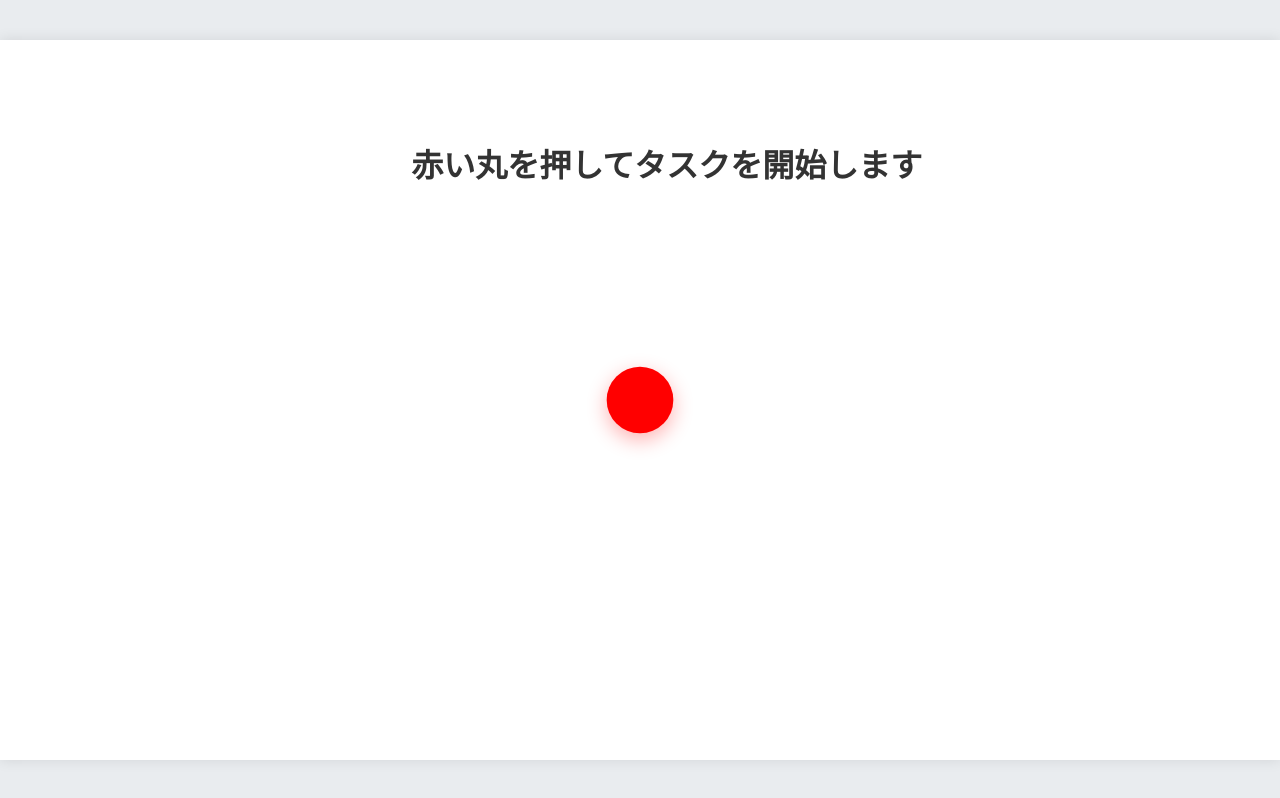
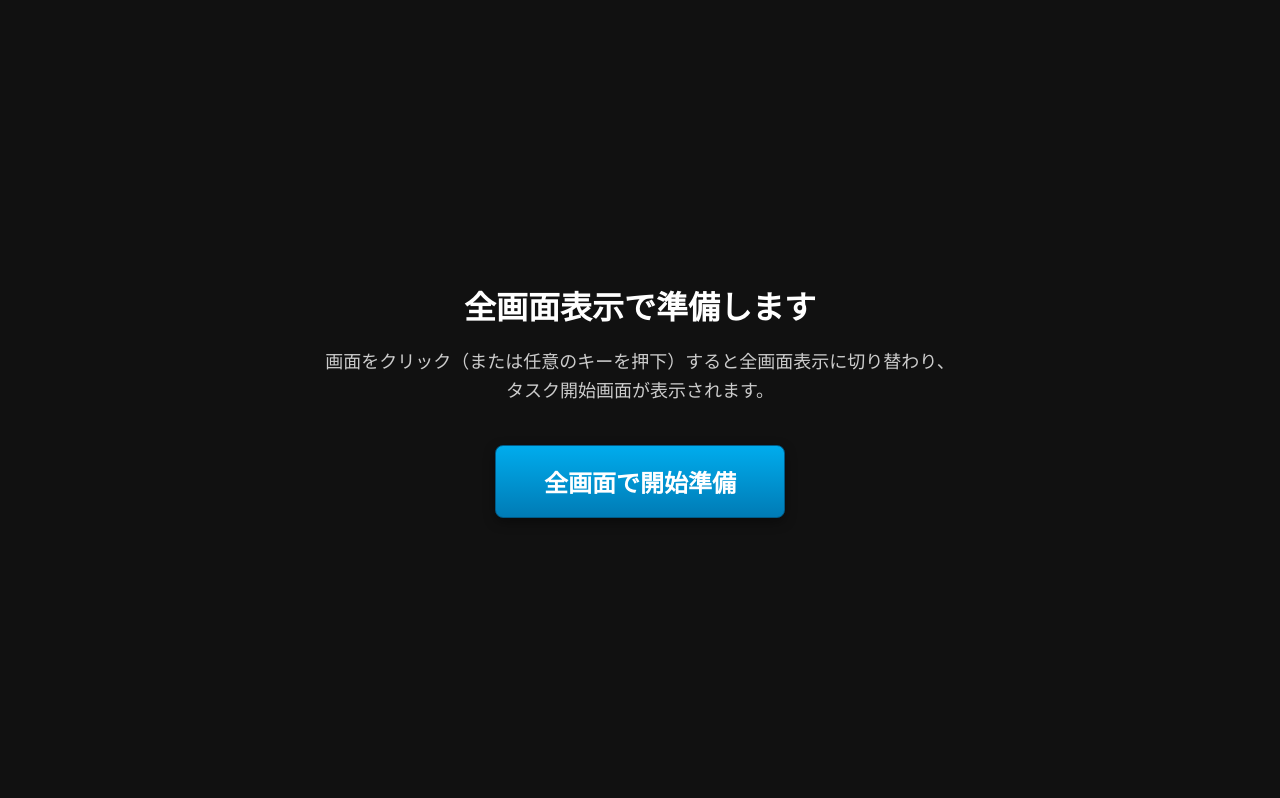
Before and after one commit to sin142/kiosk, a plain HTML site: page 券売機.html in a window 1280 px wide. Drawn offline with Linux system fonts and the light colour scheme.

Commit message:
全画面表示

```diff
--- a/券売機.html
+++ b/券売機.html
@@ -2,7 +2,9 @@
 <html lang="ja">
 <head>
     <meta charset="UTF-8">
-    <meta name="viewport" content="width=device-width, initial-scale=1.0">
+    <meta name="viewport" content="width=device-width, initial-scale=1.0, maximum-scale=1.0, user-scalable=no">
+    <meta name="apple-mobile-web-app-capable" content="yes">
+    <meta name="mobile-web-app-capable" content="yes">
     <title>映画館券売機システム</title>
     <style>
         /* スクロールおよびスワイプ、テキスト選択の完全無効化（キオスク端末用要件） */
@@ -17,13 +19,69 @@
             -ms-user-select: none; /* IE/Edge用 */
         }
 
-        /* 全体の基本スタイル */
+        /* 全体の基本スタイル（全画面前後で見た目を統一） */
         body {
             font-family: 'Helvetica Neue', Arial, 'Hiragino Kaku Gothic ProN', 'Hiragino Sans', Meiryo, sans-serif;
-            background-color: #e9ecef;
+            background-color: #000;
             margin: 0;
             padding: 0;
             color: #333;
+        }
+
+        /* 全画面表示時の背景と枠の調整 */
+        :fullscreen, :-webkit-full-screen, :-moz-full-screen, :-ms-fullscreen {
+            background-color: #000;
+        }
+        :fullscreen body, :-webkit-full-screen body, :-moz-full-screen body, :-ms-fullscreen body {
+            background-color: #000;
+        }
+        :fullscreen #app-container, :-webkit-full-screen #app-container, :-moz-full-screen #app-container, :-ms-fullscreen #app-container {
+            box-shadow: none;
+        }
+
+        /* 実験開始前の全画面準備オーバーレイ */
+        #fullscreen-setup-overlay {
+            position: fixed;
+            top: 0;
+            left: 0;
+            width: 100%;
+            height: 100%;
+            background-color: #111;
+            color: #fff;
+            display: flex;
+            flex-direction: column;
+            align-items: center;
+            justify-content: center;
+            z-index: 9999;
+            cursor: pointer;
+            text-align: center;
+            padding: 20px;
+            box-sizing: border-box;
+        }
+        .setup-title {
+            font-size: 32px;
+            font-weight: bold;
+            margin-bottom: 20px;
+        }
+        .setup-sub {
+            font-size: 18px;
+            color: #ccc;
+            margin-bottom: 40px;
+            line-height: 1.6;
+        }
+        .setup-btn {
+            background: linear-gradient(to bottom, #00aced, #007bb5);
+            border: 1px solid #005a87;
+            border-radius: 8px;
+            color: white;
+            padding: 18px 48px;
+            font-size: 24px;
+            font-weight: bold;
+            cursor: pointer;
+            box-shadow: 0 4px 12px rgba(0,0,0,0.4);
+        }
+        .setup-btn:active {
+            transform: scale(0.98);
         }
 
         /* キオスク端末の画面サイズを想定したコンテナ（横長 1920x1080 に変更） */
@@ -39,7 +97,7 @@
             transform-origin: center;
 
             overflow: hidden;
-            box-shadow: 0 0 20px rgba(0,0,0,0.1);
+            box-shadow: none;
         }
 
         /* 画面コンテナの基本設定（初期状態は display: none） */
@@ -1563,12 +1621,19 @@
 </head>
 <body>
 
+<!-- 実験開始前の全画面準備オーバーレイ（赤い丸を表示する前に全画面化するため） -->
+<div id="fullscreen-setup-overlay" onclick="initFullscreenAndShowStart()">
+    <div class="setup-title">全画面表示で準備します</div>
+    <div class="setup-sub">画面をクリック（または任意のキーを押下）すると全画面表示に切り替わり、<br>タスク開始画面が表示されます。</div>
+    <button class="setup-btn">全画面で開始準備</button>
+</div>
+
 <div id="app-container">
 
     <!-- 0. スタート画面 -->
     <div id="screen-start" class="screen-container" style="display: block; position: relative;">
         <div class="start-text">赤い丸を押してタスクを開始します</div>
-        <div class="start-btn" onclick="navigate('screen-top')"></div>
+        <div class="start-btn" onclick="startTask()"></div>
     </div>
 
     <!-- 1. トップ画面（サービス選択） -->
@@ -2558,26 +2623,89 @@
 
 <script>
     /**
-     * 【画面の自動スケール調整】
+- 【現在全画面状態かどうかの判定】
+     */
+    function isAlreadyFullscreen() {
+        return !!(
+            document.fullscreenElement ||
+            document.webkitFullscreenElement ||
+            document.mozFullScreenElement ||
+            document.msFullscreenElement ||
+            (window.innerWidth === screen.width && window.innerHeight === screen.height)
+        );
+    }
+
+    /**
+- 【全画面表示の要求処理】
+     */
+    function enterFullscreen() {
+        const elem = document.documentElement;
+        if (!document.fullscreenElement && !document.webkitFullscreenElement && !document.mozFullScreenElement && !document.msFullscreenElement) {
+            const requestMethod = elem.requestFullscreen || elem.webkitRequestFullscreen || elem.mozRequestFullScreen || elem.msRequestFullscreen;
+            if (requestMethod) {
+                const promise = requestMethod.call(elem);
+                if (promise && typeof promise.catch === 'function') {
+                    promise.catch(() => {
+                        // 自動実行ブロック時などのエラーを抑制
+                    });
+                }
+            }
+        }
+    }
+
+    /**
+- 【実験準備画面から全画面化してスタート画面を表示する処理】
+     */
+    function initFullscreenAndShowStart() {
+        enterFullscreen();
+        const setupOverlay = document.getElementById('fullscreen-setup-overlay');
+        if (setupOverlay) {
+            setupOverlay.style.display = 'none';
+        }
+        setTimeout(adjustScale, 100);
+    }
+
+    /**
+- 【タスク開始処理（トップ画面へ遷移）】
+     */
+    function startTask() {
+        enterFullscreen();
+        navigate('screen-top');
+    }
+
+    /**
+- 【画面の自動スケール調整】
      */
     function adjustScale() {
         const container = document.getElementById('app-container');
         const scaleWidth = window.innerWidth / 1920;
         const scaleHeight = window.innerHeight / 1080;
-        const scale = Math.min(scaleWidth, scaleHeight, 1);
+        const scale = Math.min(scaleWidth, scaleHeight);
         container.style.transform = `translate(-50%, -50%) scale(${scale})`;
     }
     window.addEventListener('resize', adjustScale);
+    document.addEventListener('fullscreenchange', adjustScale);
+    document.addEventListener('webkitfullscreenchange', adjustScale);
+    document.addEventListener('mozfullscreenchange', adjustScale);
+    document.addEventListener('MSFullscreenChange', adjustScale);
+
+    // 準備画面が表示されている間は任意のキー押下でも全画面化＆開始準備できるようにする
+    document.addEventListener('keydown', function() {
+        const setupOverlay = document.getElementById('fullscreen-setup-overlay');
+        if (setupOverlay && setupOverlay.style.display !== 'none') {
+            initFullscreenAndShowStart();
+        }
+    });
 
     /**
-     * 【スクロール無効化処理】
+- 【スクロール無効化処理】
      */
     document.addEventListener('touchmove', function(e) {
         e.preventDefault();
     }, { passive: false });
 
     /**
-     * 【グローバルステート】
+- 【グローバルステート】
      */
     const globalState = {
         selectedDate: null,
@@ -2598,7 +2726,7 @@
     };
 
     /**
-     * 【時計の自動更新】
+- 【時計の自動更新】
      */
     function updateClock() {
         const now = new Date();
@@ -2613,8 +2741,8 @@
     }
 
     /**
-     * 【状態初期化処理】
-     * トップ画面に戻る際に全ての選択状態とUIを初期状態に戻す
+- 【状態初期化処理】
+- トップ画面に戻る際に全ての選択状態とUIを初期状態に戻す
      */
     function resetGlobalState() {
         globalState.selectedDate = null;
@@ -2638,7 +2766,7 @@
     }
 
     /**
-     * 【画面遷移処理】
+- 【画面遷移処理】
      */
     function navigate(targetScreenId) {
         // トップ画面へ戻る場合は内容を初期化
@@ -2660,7 +2788,7 @@
     }
 
     /**
-     * 【データ連携処理】鑑賞日の選択
+- 【データ連携処理】鑑賞日の選択
      */
     function selectDate(dateType) {
         globalState.selectedDate = dateType;
@@ -2668,7 +2796,7 @@
     }
 
     /**
-     * 【データ連携処理】作品の選択
+- 【データ連携処理】作品の選択
      */
     function selectMovie(movieTitle, movieEn) {
         globalState.selectedMovie = movieTitle;
@@ -2682,7 +2810,7 @@
     }
 
     /**
-     * 【データ連携処理】上映時間帯の選択
+- 【データ連携処理】上映時間帯の選択
      */
     function selectShowtime(theater, startTime, endTime) {
         globalState.selectedShowtime = { theater, startTime, endTime };
@@ -2986,7 +3114,7 @@
        ========================================================= */
 
     /**
-     * 券種選択画面を初期化し、動的な情報をセットする
+- 券種選択画面を初期化し、動的な情報をセットする
      */
     function initTicketScreen() {
         // ヘッダー情報セット
@@ -3003,7 +3131,7 @@
     }
 
     /**
-     * 座席ごとの券種選択リストを描画・更新する
+- 座席ごとの券種選択リストを描画・更新する
      */
     function renderTicketList() {
         const listContainer = document.getElementById('ticket-seat-list');
@@ -3090,7 +3218,7 @@
     }
 
     /**
-     * 券種選択モーダルを表示する
+- 券種選択モーダルを表示する
      */
     function openTicketModal(seatId) {
         localState.currentTicketSeat = seatId;
@@ -3099,7 +3227,7 @@
     }
 
     /**
-     * 券種選択モーダルを閉じる
+- 券種選択モーダルを閉じる
      */
     function closeTicketModal() {
         localState.isTicketModalOpen = false;
@@ -3108,7 +3236,7 @@
     }
 
     /**
-     * お知らせモーダルを表示する
+- お知らせモーダルを表示する
      */
     function openInfoModal(message) {
         document.getElementById('info-modal-message').innerHTML = message;
@@ -3116,7 +3244,7 @@
     }
 
     /**
-     * お知らせモーダルを閉じる
+- お知らせモーダルを閉じる
      */
     function closeInfoModal() {
         document.getElementById('info-modal-overlay').style.display = 'none';
@@ -3124,7 +3252,7 @@
 
 
     /**
-     * モーダル内で券種を選択した際の処理
+- モーダル内で券種を選択した際の処理
      */
     function selectTicketType(nameJa, nameEn, price) {
         const seatId = localState.currentTicketSeat;
@@ -3148,7 +3276,7 @@
        ========================================================= */
 
     /**
-     * 内容確認画面の情報をグローバルステートから展開する
+- 内容確認画面の情報をグローバルステートから展開する
      */
     function initConfirmScreen() {
         // 料金計算
@@ -3181,6 +3309,13 @@
 
     // 初回読み込み時の初期化処理
     document.addEventListener('DOMContentLoaded', () => {
+        // すでに全画面（キオスクモードやF11）で開かれている場合は準備画面をスキップ
+        if (isAlreadyFullscreen()) {
+            const setupOverlay = document.getElementById('fullscreen-setup-overlay');
+            if (setupOverlay) {
+                setupOverlay.style.display = 'none';
+            }
+        }
         adjustScale();
         renderMoviePage();
         renderSeatMap();
```
